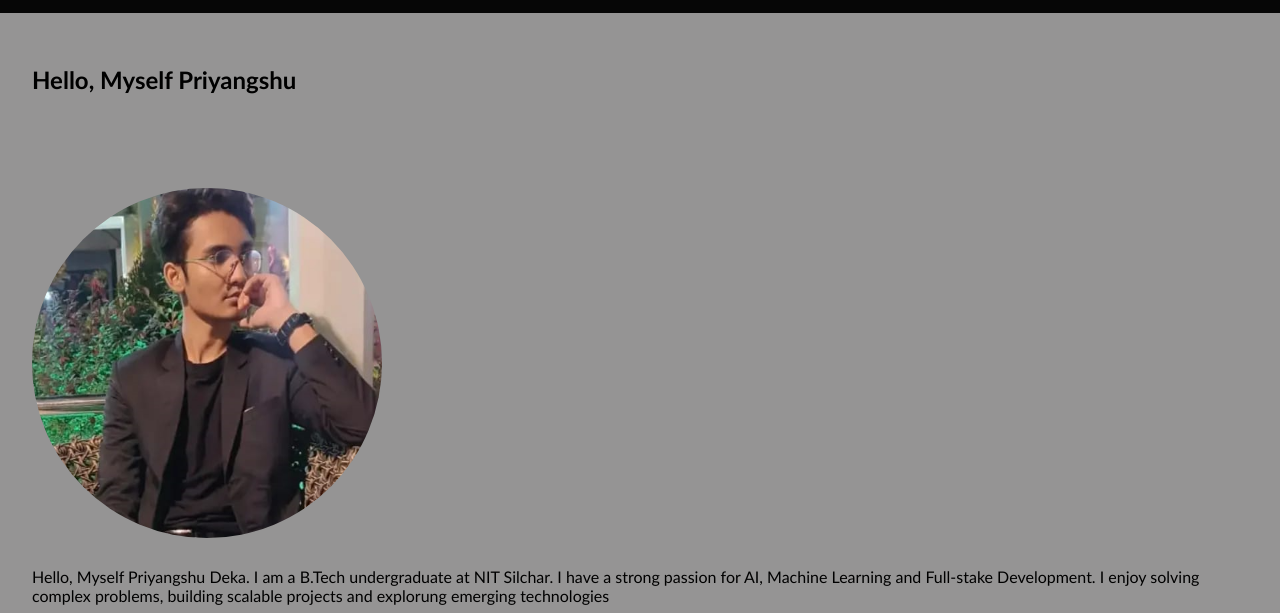
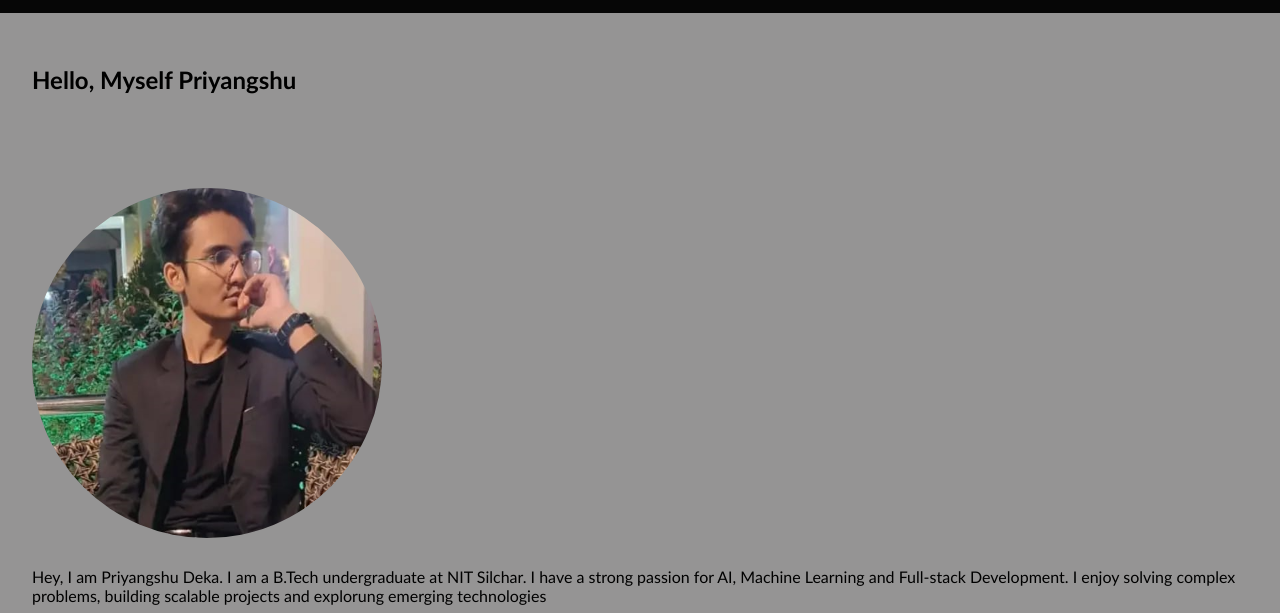
Before and after one commit to PRSu02/Portfolio, a plain HTML site: page index.html in a window 1280 px wide. Shown: the part 187-800 px from the top of the page. Drawn offline with Linux system fonts and the light colour scheme.

Commit message:
Update index.html

```diff
--- a/index.html
+++ b/index.html
@@ -50,7 +50,7 @@
     <section id="about">
         <!-- <h2>About Me</h2> -->
         <img src="imgg.png" alt="Profile Picture" class="profile-img">
-        <p>Hello, Myself Priyangshu Deka. I am a B.Tech undergraduate at NIT Silchar. I have a strong passion for AI, Machine Learning and Full-stake Development. I enjoy solving complex problems, building scalable projects and explorung emerging technologies </p>
+        <p>Hey, I am Priyangshu Deka. I am a B.Tech undergraduate at NIT Silchar. I have a strong passion for AI, Machine Learning and Full-stack Development. I enjoy solving complex problems, building scalable projects and explorung emerging technologies </p>
         <a href="https://drive.google.com/file/d/1b9ExWvg2S9weEYRcWL4wMACZL1sWls6a/view?usp=sharing" target="_blank" class="resume-link">Open Resume</a>
 
     </section>
```
